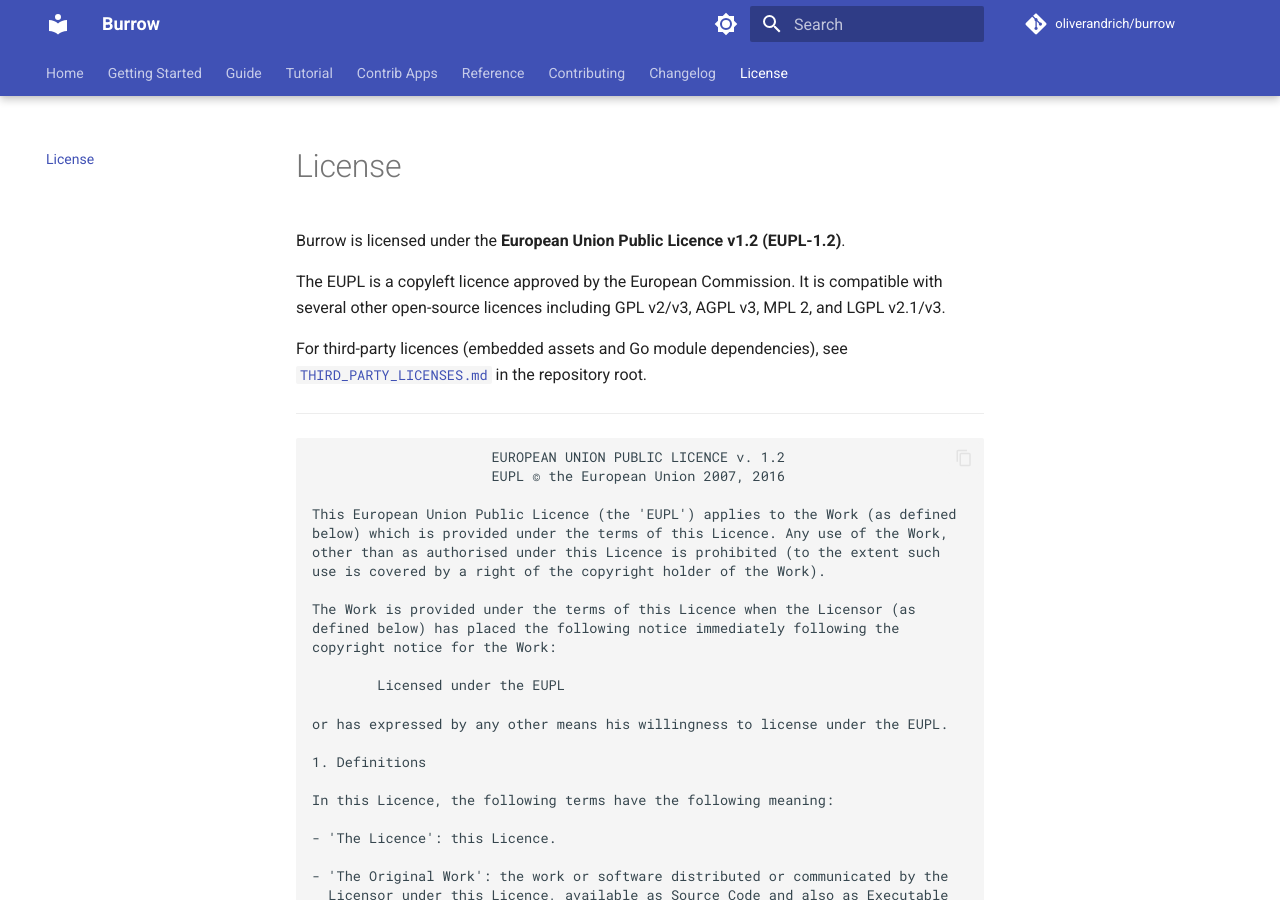
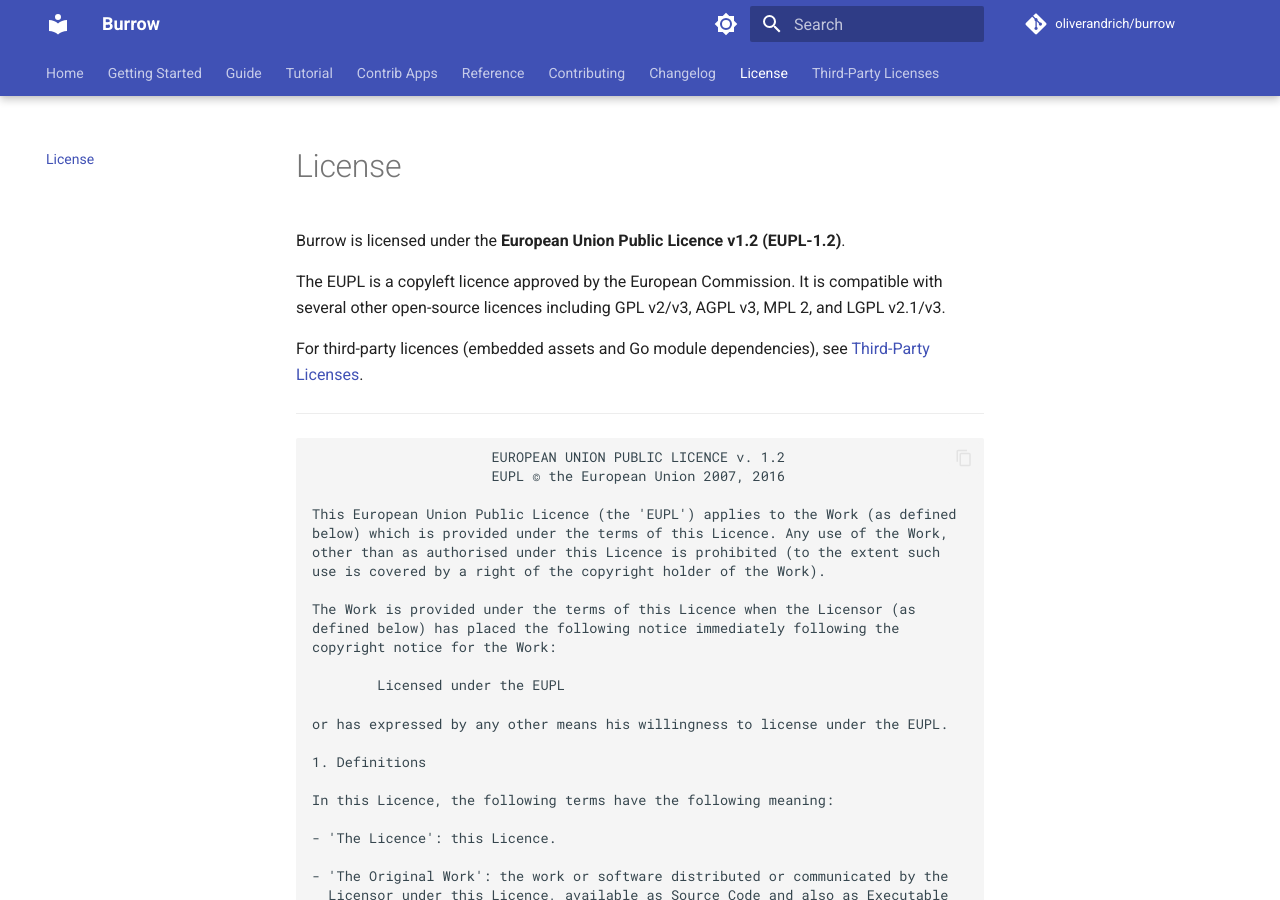
Before and after one commit to oliverandrich/burrow, an MkDocs documentation site: the page built from docs/license.md, in a window 1280 px wide and 900 px high. Built offline with MkDocs 1.6.1 and Material for MkDocs 9.7.7, drawn with Linux system fonts in a browser that asks for light colours; comment, search, counter and statistics services are not loaded.

Commit message:
chore: improve docs CI and integrate third-party licenses into docs site
- docs.yml: add concurrency control, switch from pip to uv via setup-uv
- Add THIRD_PARTY_LICENSES.md as docs page, link from license.md
- justfile: run generate-licenses.sh in docs/docs-build recipes

```diff
--- a/docs/license.md
+++ b/docs/license.md
@@ -4,7 +4,7 @@ Burrow is licensed under the **European Union Public Licence v1.2 (EUPL-1.2)**.
 
 The EUPL is a copyleft licence approved by the European Commission. It is compatible with several other open-source licences including GPL v2/v3, AGPL v3, MPL 2, and LGPL v2.1/v3.
 
-For third-party licences (embedded assets and Go module dependencies), see [`THIRD_PARTY_LICENSES.md`](https://github.com/oliverandrich/burrow/tree/main/THIRD_PARTY_LICENSES.md) in the repository root.
+For third-party licences (embedded assets and Go module dependencies), see [Third-Party Licenses](third-party-licenses.md).
 
 ---
 
--- a/mkdocs.yml
+++ b/mkdocs.yml
@@ -124,3 +124,4 @@ nav:
   - Contributing: contributing.md
   - Changelog: changelog.md
   - License: license.md
+  - Third-Party Licenses: third-party-licenses.md
```
Also changed, not shown: 3 other files.
